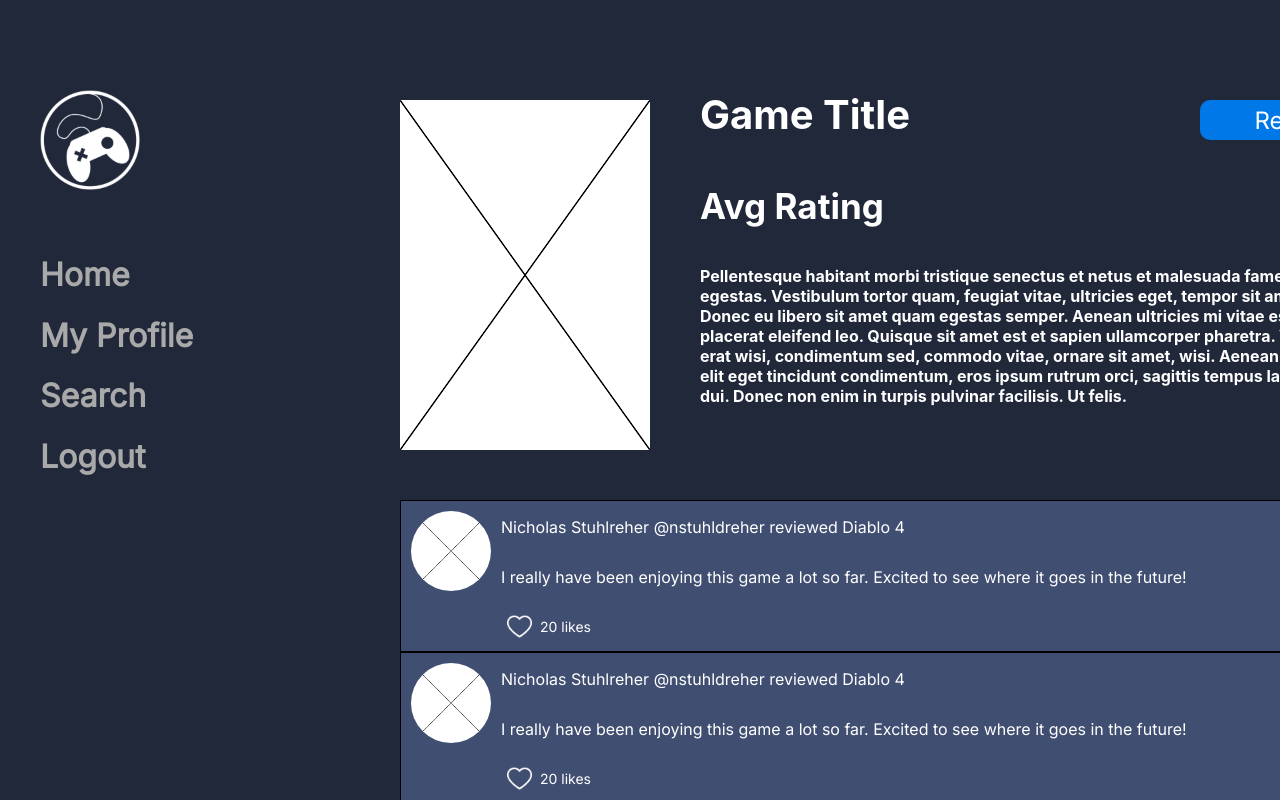
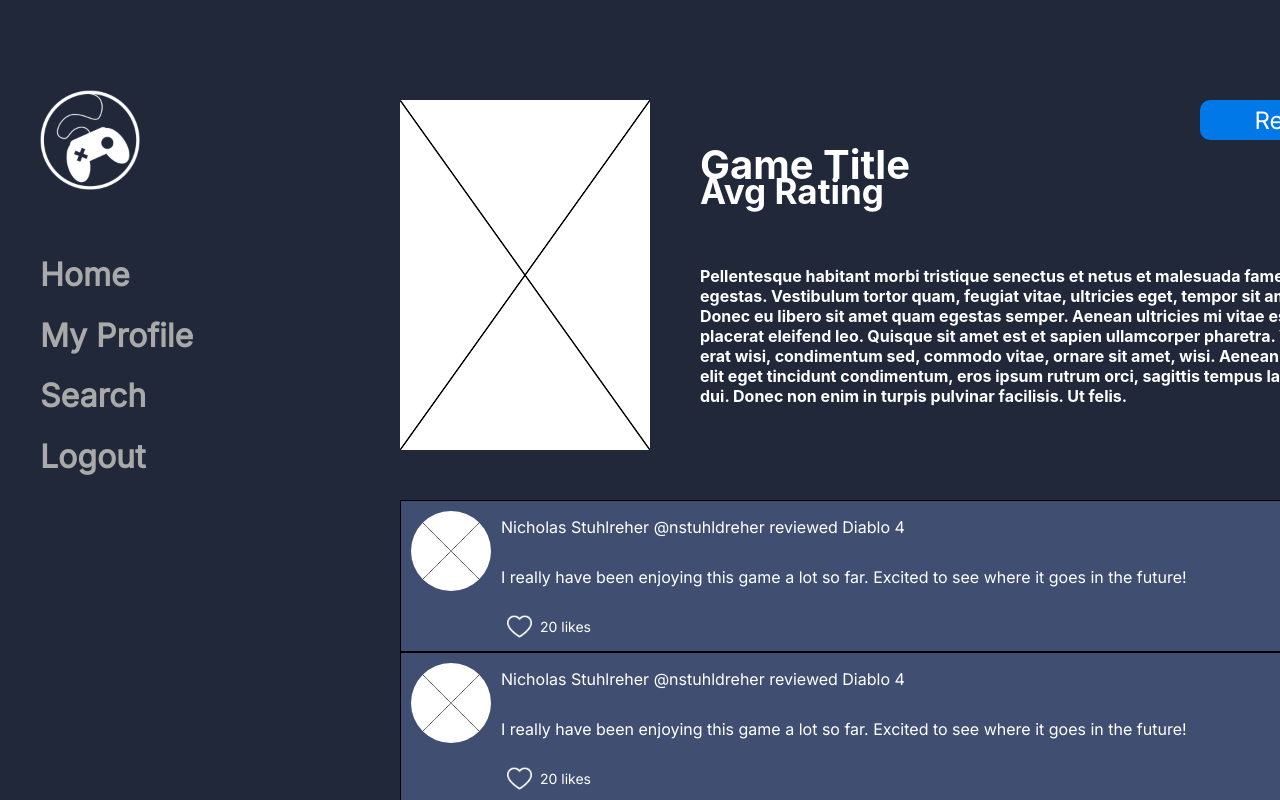
Before and after one commit to nstuhldreher1/GameReview, a React (Create React App) app: page /game in a window 1280 px wide. Shown: the top 800 px of the page. Built offline with nearby package versions, Linux system fonts and the light colour scheme.

Commit message:
-minor tweaks to react components

```diff
--- a/src/components/Game.css
+++ b/src/components/Game.css
@@ -17,7 +17,7 @@
 }
 
 #gameTitle{
-    grid-row: 1 / 2;
+    grid-row: 2 / 3;
     grid-column: 4 / 7;
     font-size: 40px;
     font-weight: bold;
@@ -39,6 +39,7 @@
 }
 
 #avgRating{
+    margin-top: 20px;
     width: 500px;
     height: 10px;
     grid-row: 3 / 4;
--- a/src/pages/GamePage.css
+++ b/src/pages/GamePage.css
@@ -26,3 +26,8 @@
     grid-row: 11 / 22;
     height: 85vh;
 }
+
+/* if the viewport goes below 1400px... */
+@media (max-width: 1400px){
+
+}
```
